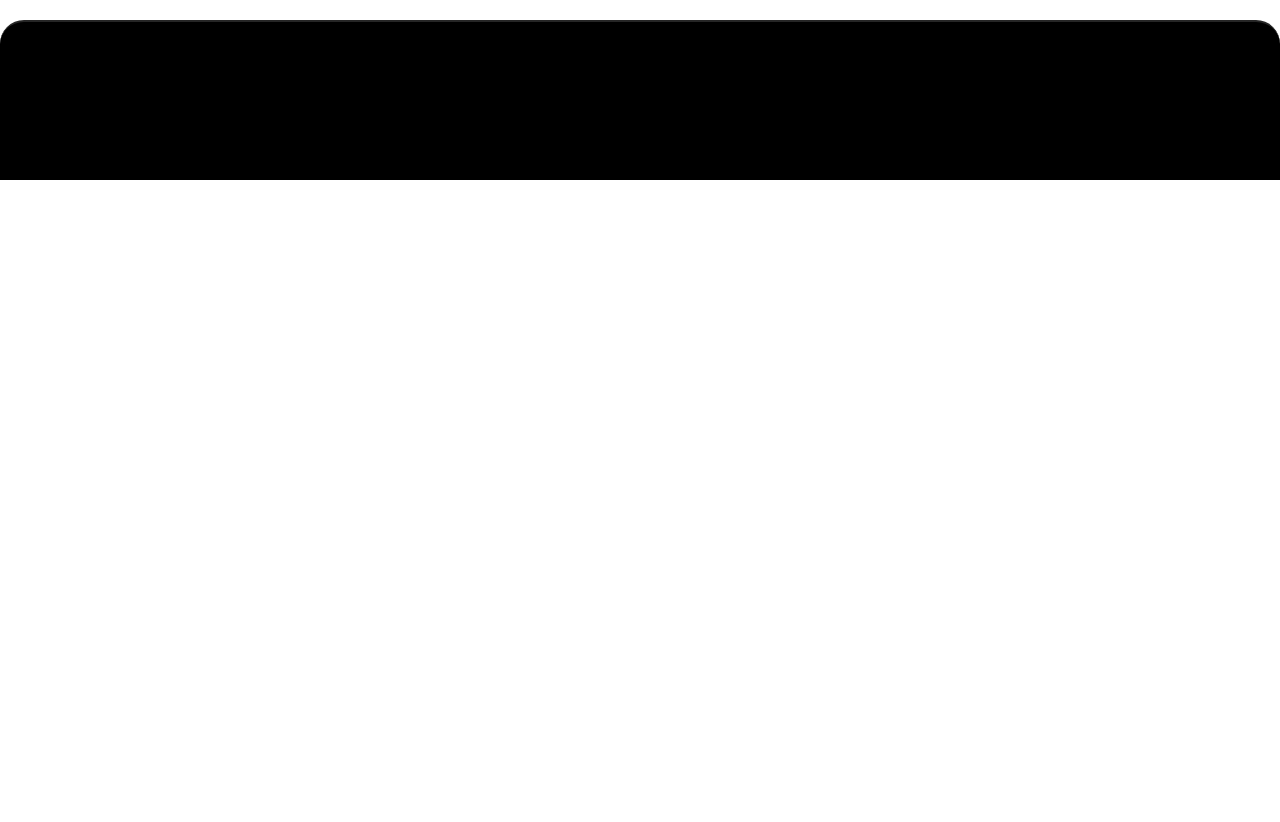
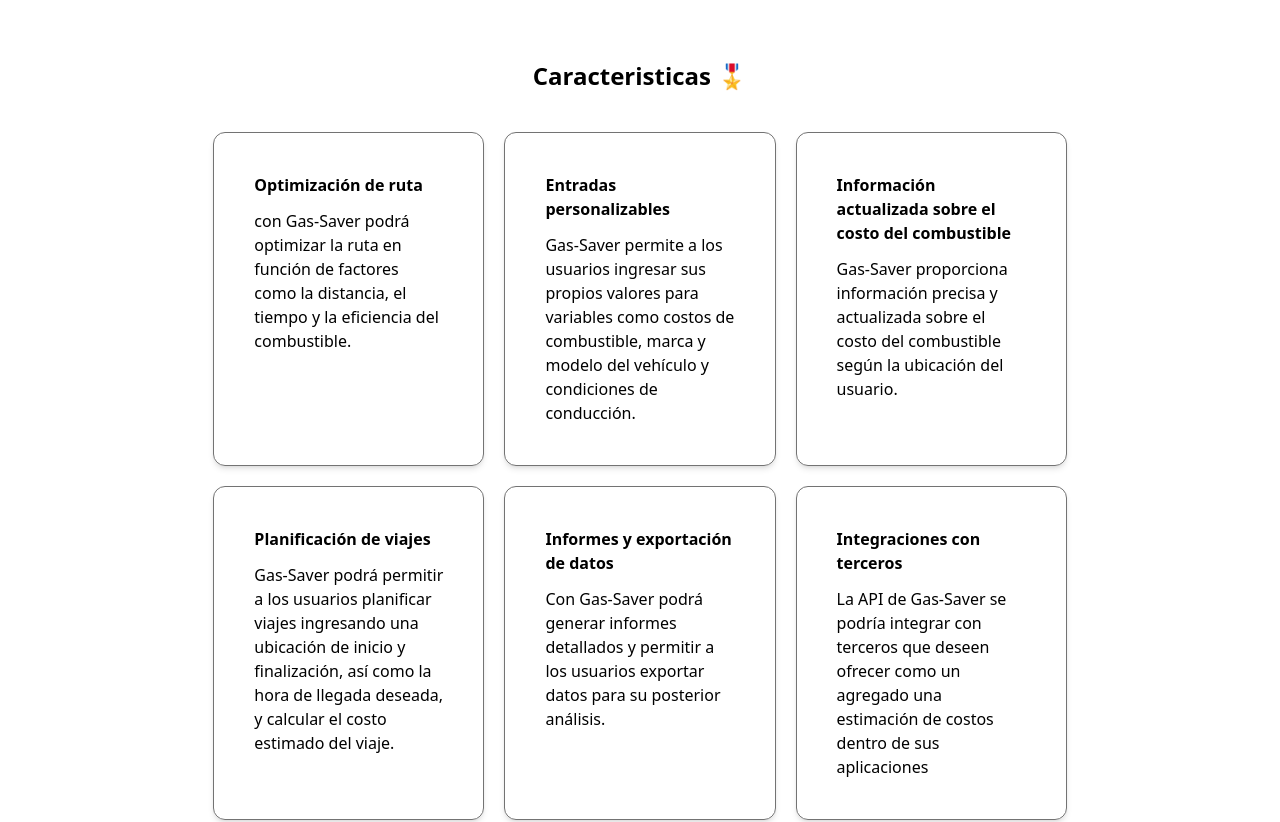
Before and after one commit to MGeovany/gas-saver, a Next.js app: page / in a window 1280 px wide. Shown: the part 780-1602 px from the top of the page. Before the commit the page ends 960 px from the top, so only its background shows below. Built offline with nearby package versions, Linux system fonts and the light colour scheme.

Commit message:
feat: :sparkles: added features section

```diff
--- /dev/null
+++ b/src/components/home/card.tsx
@@ -0,0 +1,18 @@
+import React from "react";
+
+const Card = ({
+  title,
+  description,
+}: {
+  title: string;
+  description: string;
+}) => {
+  return (
+    <div className="col-span-1 h-50 rounded-xl border border-neutral-500 shadow-md md:col-span-1 p-10 text-left">
+      <h3 className="font-bold mb-3">{title}</h3>
+      <p>{description}</p>
+    </div>
+  );
+};
+
+export default Card;
--- a/src/components/layout/index.tsx
+++ b/src/components/layout/index.tsx
@@ -14,7 +14,7 @@ const Layout = ({
     <>
       <Meta {...meta} />
       <Navbar />
-      <main className="flex flex-col text-center items-center justify-center h-full w-screen">
+      <main className="flex flex-col text-center items-center justify-center h-full md:w-screen w-full">
         {children}
       </main>
       <Footer />
--- a/src/components/shared/footer.tsx
+++ b/src/components/shared/footer.tsx
@@ -2,7 +2,7 @@ import React from "react";
 
 const Footer = () => {
   return (
-    <footer className="is bg-black h-40 flex justify-center items-center rounded-t-3xl border-t-2 border-y-neutral-800">
+    <footer className="mt-10 bg-black h-40 flex justify-center items-center rounded-t-3xl border-t-2 border-y-neutral-800">
       <p className="mr-0 text-sm opacity-40">Copyright &copy; 2023 Gas Saver</p>
     </footer>
   );
--- a/src/pages/index.tsx
+++ b/src/pages/index.tsx
@@ -1,14 +1,58 @@
+import Card from "@/components/home/card";
 import Layout from "@/components/layout";
 
 export default function Home() {
+  const features = [
+    {
+      title: "Optimización de ruta",
+      description:
+        "con Gas-Saver podrá optimizar la ruta en función de factores como la distancia, el tiempo y la eficiencia del combustible.",
+    },
+    {
+      title: "Entradas personalizables",
+      description:
+        "Gas-Saver permite a los usuarios ingresar sus propios valores para variables como costos de combustible, marca y modelo del vehículo y condiciones de conducción.",
+    },
+    {
+      title: "Información actualizada sobre el costo del combustible",
+      description:
+        "Gas-Saver proporciona información precisa y actualizada sobre el costo del combustible según la ubicación del usuario.",
+    },
+    {
+      title: "Planificación de viajes",
+      description:
+        "Gas-Saver podrá permitir a los usuarios planificar viajes ingresando una ubicación de inicio y finalización, así como la hora de llegada deseada, y calcular el costo estimado del viaje.",
+    },
+    {
+      title: "Informes y exportación de datos",
+      description:
+        "Con Gas-Saver podrá generar informes detallados y permitir a los usuarios exportar datos para su posterior análisis.",
+    },
+    {
+      title: "Integraciones con terceros",
+      description:
+        "La API de Gas-Saver se podría integrar con terceros que deseen ofrecer como un agregado una estimación de costos dentro de sus aplicaciones",
+    },
+  ];
   return (
     <>
       <Layout>
-        <div className="text-white md:text-center flex flex-col justify-center font-extrabold  md:text-7xl text-5xl w-4/5 text-left h-screen">
+        <div className="text-white md:text-center flex flex-col justify-center items-center font-extrabold  md:text-7xl text-5xl w-4/5 text-left h-screen">
           Ahorrar combustible es fácil: presentamos
           <span className="text-red-400 contents"> Gas Saver</span>, tu héroe
           personal del coste del <br />
           combustible
+          <button className="bg-blue-500 hover:bg-blue-700 text-white font-bold text-4xl py-2 w-80 rounded-lg mt-48">
+            Try it out
+          </button>
+        </div>
+        <div className="my-10 md:h-screen flex flex-col justify-center items-center">
+          <p className="font-bold text-2xl text-center">Caracteristicas 🎖️</p>
+          <div className="my-10 grid align-middle justify-items-center md:w-11/12 w-full animate-[slide-down-fade_0.5s_ease-in-out] grid-cols-1 gap-5 md:px-40 px-10 md:grid-cols-3">
+            {features.map(({ title, description }) => (
+              <Card key={title} title={title} description={description} />
+            ))}
+          </div>
         </div>
       </Layout>
     </>
```
